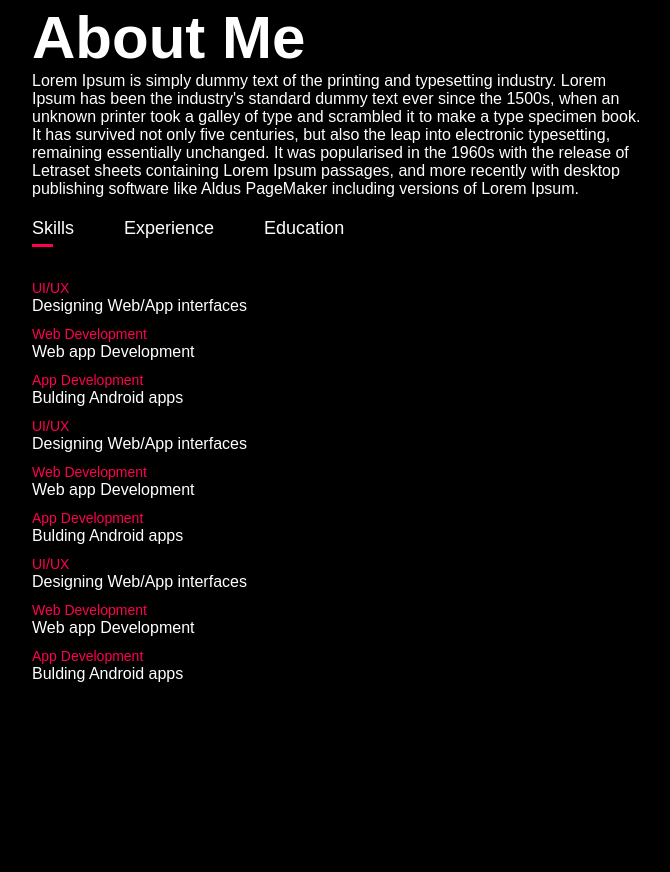
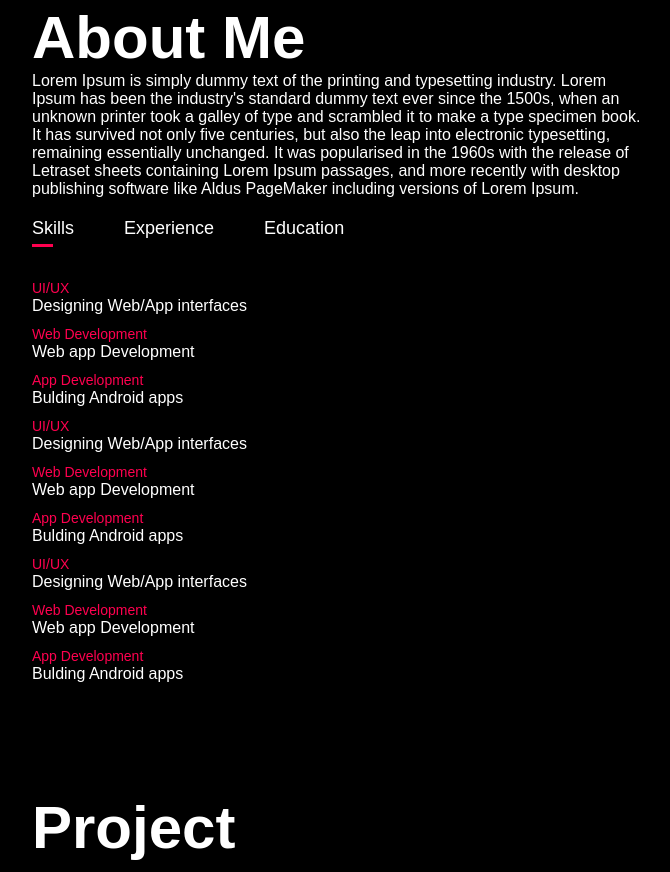
Before and after one commit to amonishquantarro1712/My_Portfolio, a plain HTML site: page index.html in a window 1280 px wide. Shown: the part 887-1759 px from the top of the page, without its empty margins (96-766 px from the left). Before the commit the page ends 1670 px from the top, so only its background shows below. Drawn offline with Linux system fonts and the light colour scheme.

Commit message:
Adding the project part

```diff
--- a/index.html
+++ b/index.html
@@ -76,6 +76,16 @@
     </div>
 </div>
 
+<!--Project section-->
+<div id = "Project">
+    <div class="container">
+        <h1 class="sub-title">Project</h1>
+        <div class="project-list">
+
+        </div>
+    </div>
+</div>
+
 <script>
 
     let tablinks = document.getElementsByClassName("tab-links");
@@ -104,7 +114,6 @@
         document.getElementById(tabname).classList.add("active-tab");
     }
 
-
 </script>
 
 </body>
```
